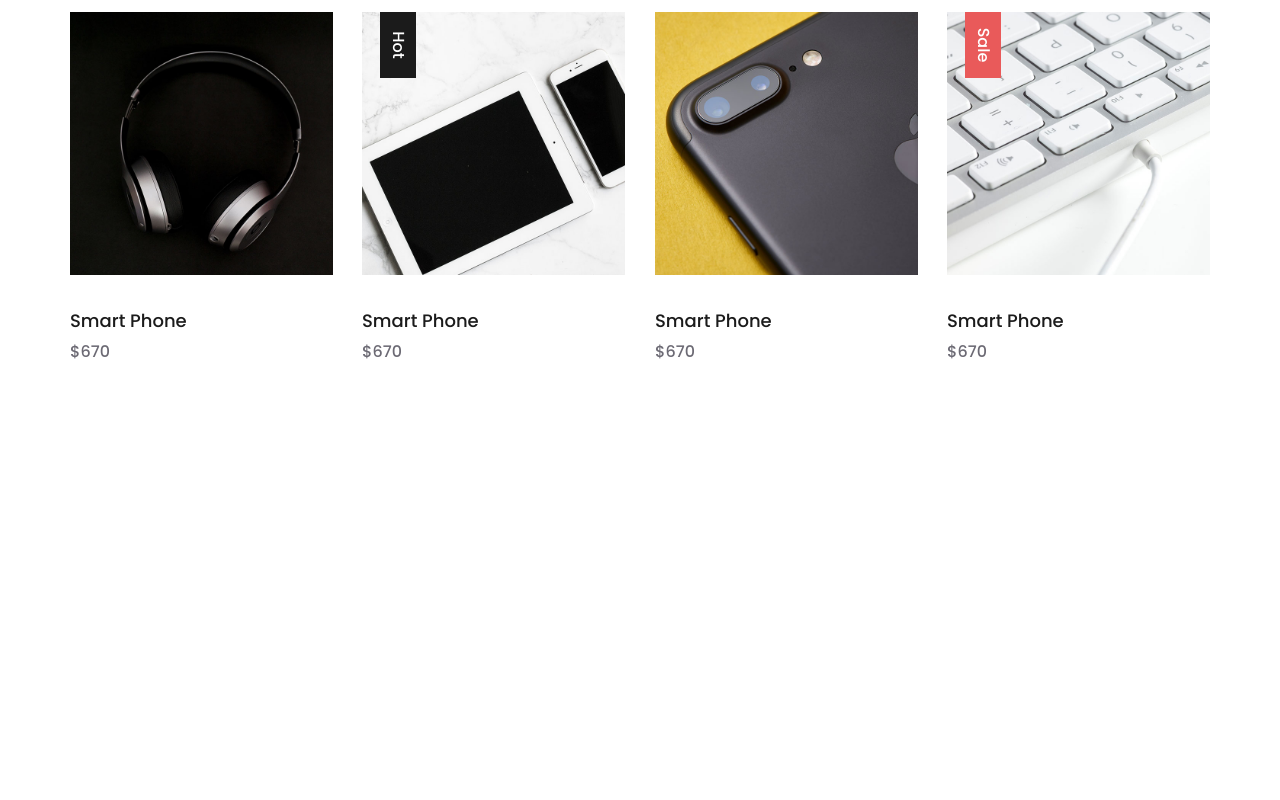
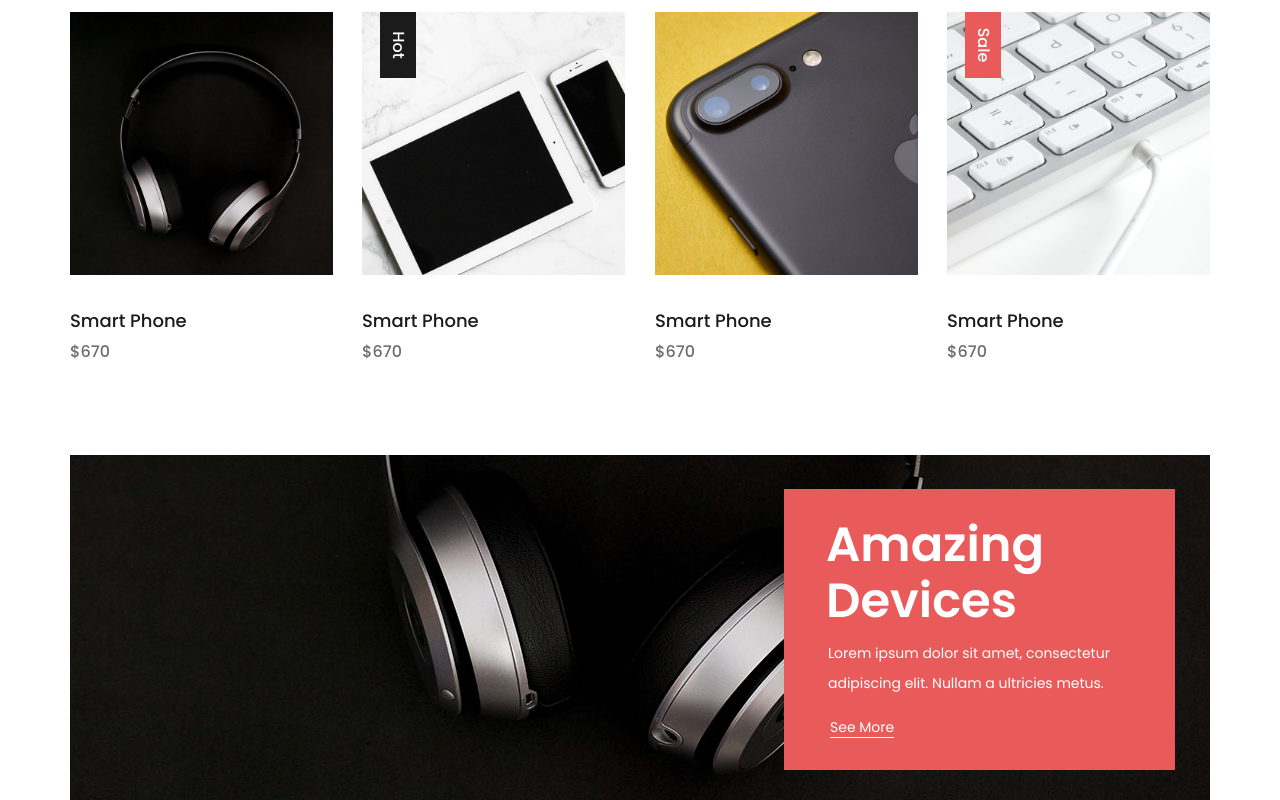
Before and after one commit to VicThorX/commerce-webapp, a React (Create React App) app: page / in a window 1280 px wide. Shown: the part 1969-2769 px from the top of the page. Before the commit the page ends 2424 px from the top, so only its background shows below. Built offline with nearby package versions, Linux system fonts and the light colour scheme; some icons are missing.

Commit message:
add advertisement

```diff
--- a/public/index.html
+++ b/public/index.html
@@ -2,9 +2,9 @@
 <html lang="en">
   <head>
     <meta charset="utf-8" />
+    <meta http-equiv="X-UA-Compatible" content="IE=edge">
     <link rel="icon" href="%PUBLIC_URL%/favicon.ico" />
-    <meta name="viewport" content="width=device-width, initial-scale=1" />
-    <meta name="theme-color" content="#000000" />
+    <meta name="viewport" content="width=device-width, initial-scale=1">
     <meta name="description" content="Web site created using create-react-app" />
     <link rel="apple-touch-icon" href="%PUBLIC_URL%/logo192.png" />
     <link rel="stylesheet" type="text/css" href="%PUBLIC_URL%/asserts/styles/bootstrap4/bootstrap.min.css">
--- /dev/null
+++ b/src/Advertisements/Advertisement.js
@@ -0,0 +1,24 @@
+import React from 'react';
+
+function Advertisement() {
+  return (
+    <div className="avds_xl">
+		<div className="container">
+			<div className="row">
+				<div className="col">
+					<div className="avds_xl_container clearfix">
+						<div className="avds_xl_background" style={{backgroundImage: "url('../asserts/images/avds_xl.jpg')"}}></div>
+						<div className="avds_xl_content">
+							<div className="avds_title">Amazing Devices</div>
+							<div className="avds_text">Lorem ipsum dolor sit amet, consectetur adipiscing elit. Nullam a ultricies metus.</div>
+							<div className="avds_link avds_xl_link"><a href="categories.html">See More</a></div>
+						</div>
+					</div>
+				</div>
+			</div>
+		</div>
+	</div>
+  );
+}
+
+export default Advertisement;
--- a/src/index.js
+++ b/src/index.js
@@ -4,8 +4,9 @@ import './index.css';
 import Header from './Header/Header';
 import Menu from './Menu/Menu';
 import Home from './Home/Home';
-import Ads from './Advertisements/Ads';
+import Advertisements from './Advertisements/Advertisements';
 import Products from './Products/Products';
+import Advertisement from './Advertisements/Advertisement';
 import * as serviceWorker from './serviceWorker';
 
 ReactDOM.render(
@@ -13,8 +14,9 @@ ReactDOM.render(
     <Header />
     <Menu />
     <Home />
-    <Ads />
+    <Advertisements />
     <Products />
+    <Advertisement />
   </React.StrictMode>,
   document.getElementById('root')
 );
```
Also changed, not shown: src/Advertisements/Advertisements.js (renamed from src/Advertisements/Ads.js).
